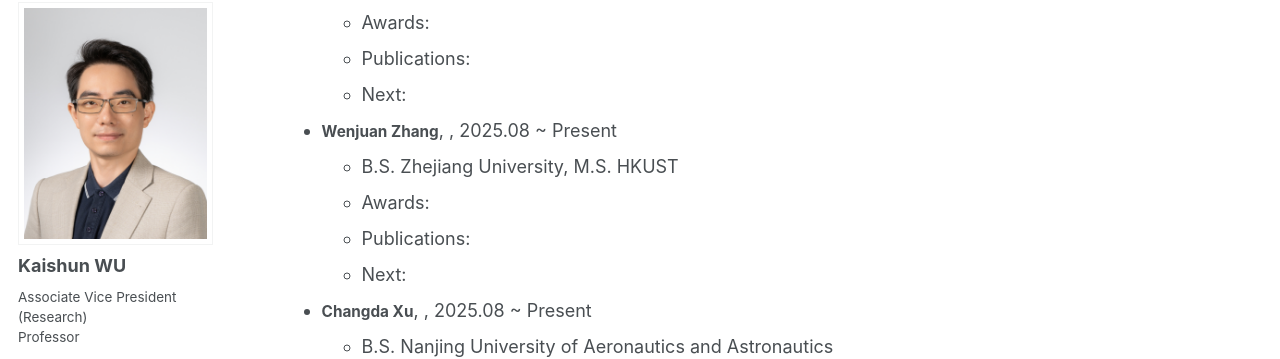
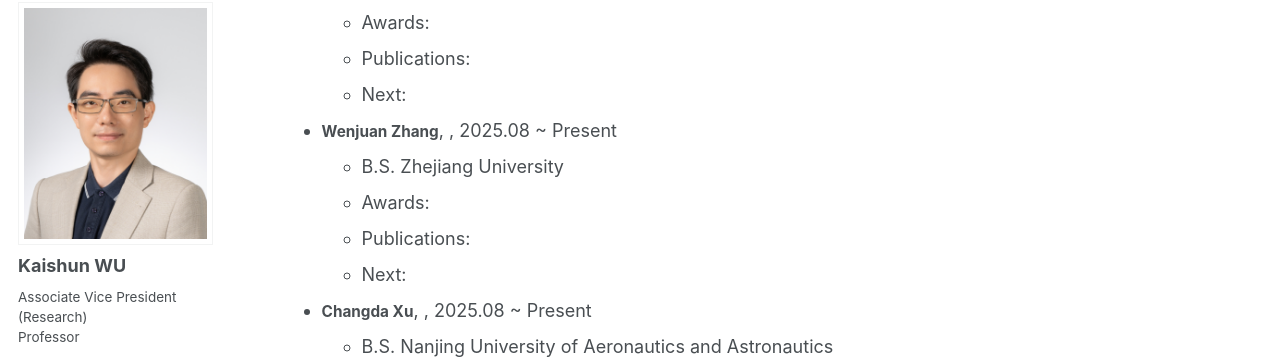
Before and after one commit to kaishun-wu/kaishun-wu.github.io, a Jekyll site: the page built from _pages/team.html, in a window 1280 px wide and 900 px high, scrolled down 6477 px. Shown: the part 104-463 px from the top of the window. Built offline with Jekyll 4.4.1, drawn with Linux system fonts in a browser that asks for light colours; some web fonts are replaced.

Commit message:
update: team

```diff
--- a/_data/team.yml
+++ b/_data/team.yml
@@ -248,7 +248,7 @@ MPhil Students:
 
   - name: "Wenjuan Zhang"
     admission: "2025.08 ~ Present"
-    education: "B.S. Zhejiang University, M.S. HKUST"
+    education: "B.S. Zhejiang University"
     publications: ""
     awards: ""
     homepage:
```
